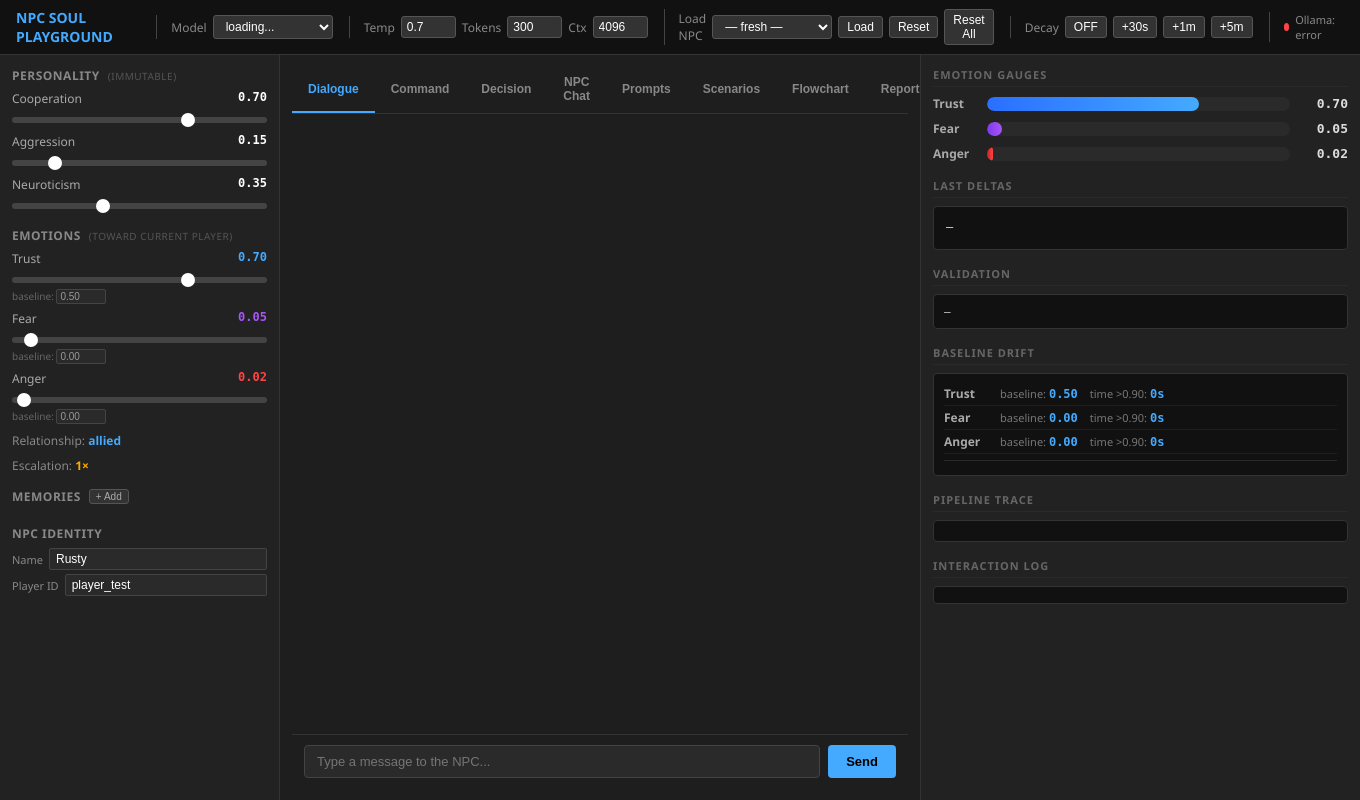
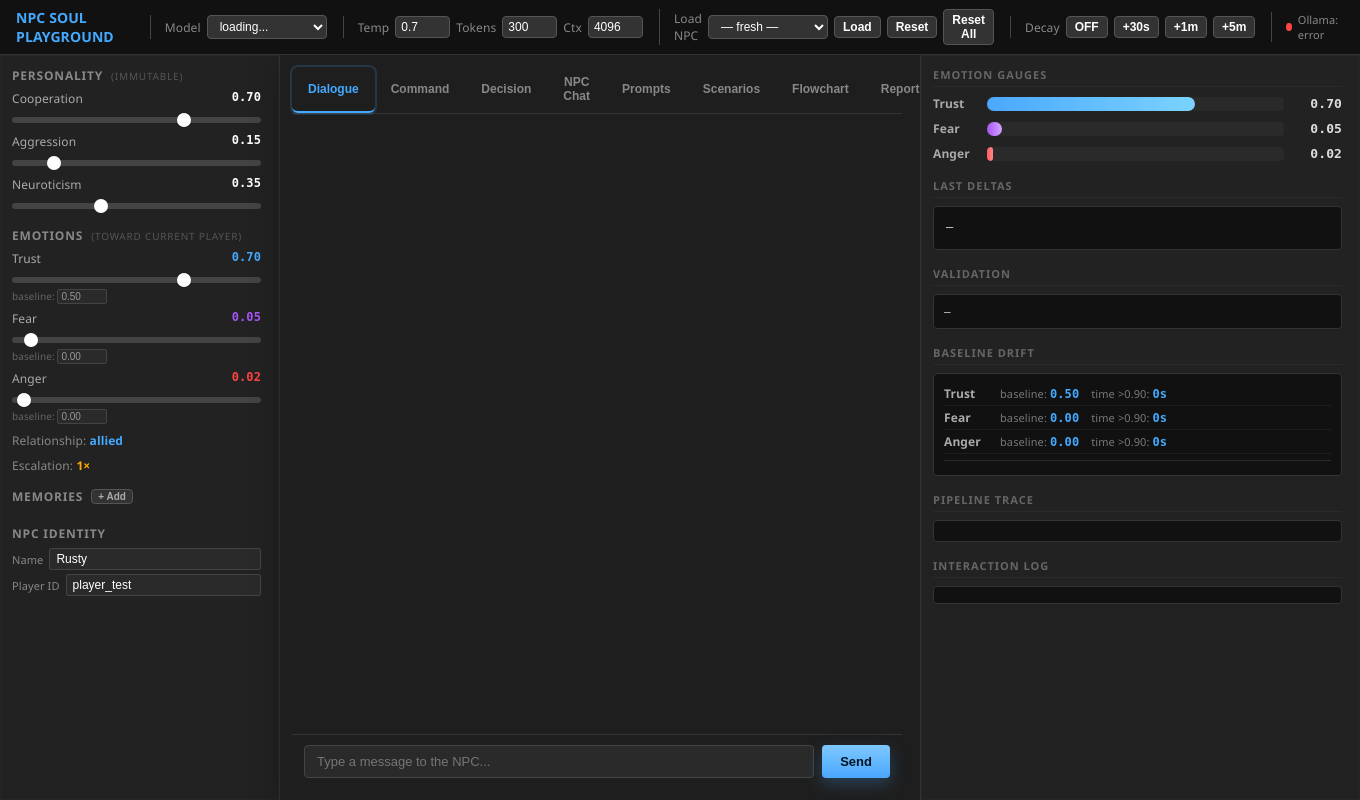
Before and after one commit to sockheadrps/medievalrobotgame, a FastAPI app: page /playground in a window 1360 px wide. Run offline with FastAPI, Linux system fonts and the light colour scheme; data that the repository does not hold is empty.

Commit message:
Impeccable polish for playground UI

```diff
--- a/auxserver/static/playground.css
+++ b/auxserver/static/playground.css
@@ -1410,3 +1410,97 @@ input[type="range"]::-webkit-slider-thumb {
 .fc-node[data-category="npc-npc"] .fc-node-icon { color: #c8f; }
 .fc-node[data-category="world"] .fc-node-icon { color: var(--red); }
 .fc-node[data-category="assert"] .fc-node-icon { color: #0ff; }
+
+/* ── Impeccable pass: normalize / bolder / colorize / delight / animate / polish ── */
+:root {
+  --radius-xs: 4px;
+  --radius-sm: 6px;
+  --radius-md: 10px;
+  --pad-xs: 4px;
+  --pad-sm: 8px;
+  --pad-md: 12px;
+  --pad-lg: 16px;
+  --glow: 0 0 0 2px rgba(74, 170, 255, 0.18);
+  --shadow-soft: 0 10px 30px rgba(0,0,0,0.25);
+}
+
+body { letter-spacing: 0.1px; }
+
+/* Tabs */
+.tabs button {
+  border-radius: var(--radius-sm);
+  font-weight: 600;
+  transition: transform 120ms ease, background 120ms ease, color 120ms ease;
+}
+.tabs button:hover { transform: translateY(-1px); }
+.tabs button.active { box-shadow: var(--glow); }
+
+/* Topbar controls */
+.topbar select, .topbar button, .topbar input[type="text"], .topbar input[type="number"] {
+  border-radius: var(--radius-xs);
+  transition: border-color 120ms ease, background 120ms ease, transform 120ms ease;
+}
+.topbar button:hover { transform: translateY(-1px); }
+.topbar button:active { transform: translateY(0); }
+
+/* Buttons */
+button, .small-btn {
+  border-radius: var(--radius-xs);
+  font-weight: 600;
+}
+#batchRunBtn, #sendBtn, #decideBtn, #npcChatBtn, #saveTestBtn, #compareBtn {
+  background: linear-gradient(180deg, #7ec7ff 0%, #4aa8ff 100%);
+  color: #001320;
+  box-shadow: 0 6px 16px rgba(74,170,255,0.25);
+}
+#batchRunBtn:hover, #sendBtn:hover, #decideBtn:hover, #npcChatBtn:hover, #saveTestBtn:hover, #compareBtn:hover {
+  filter: brightness(1.05);
+}
+
+/* Panels */
+.panel { scrollbar-gutter: stable; }
+.left-panel, .right-panel { box-shadow: inset 0 0 0 1px rgba(255,255,255,0.02); }
+.center-panel { box-shadow: var(--shadow-soft); }
+
+/* Headers */
+h3 { font-weight: 700; letter-spacing: 0.8px; }
+
+/* Cards */
+.preset-card, .report-item, .custom-scenario-item {
+  border-radius: var(--radius-sm);
+  transition: transform 120ms ease, border-color 120ms ease, background 120ms ease;
+}
+.preset-card:hover, .report-item:hover, .custom-scenario-item:hover {
+  transform: translateY(-1px);
+  border-color: #4aa8ff55;
+}
+
+/* Inputs */
+input[type="range"], input[type="number"], textarea, select {
+  transition: box-shadow 120ms ease, border-color 120ms ease;
+}
+input[type="range"]:focus, input[type="number"]:focus, textarea:focus, select:focus {
+  outline: none;
+  box-shadow: var(--glow);
+  border-color: #4aa8ff;
+}
+
+/* Gauge polish */
+.gauge-bar { border-radius: var(--radius-xs); overflow: hidden; }
+.gauge-fill.trust { background: linear-gradient(90deg, #4aa8ff, #7bd3ff); }
+.gauge-fill.fear { background: linear-gradient(90deg, #a855f7, #d4a5ff); }
+.gauge-fill.anger { background: linear-gradient(90deg, #ff5a5a, #ff8a8a); }
+
+/* Delight: subtle pulse on status */
+@keyframes statusPulse { 0% { box-shadow: 0 0 0 0 rgba(74,170,255,0.35);} 70% { box-shadow: 0 0 0 6px rgba(74,170,255,0);} 100% { box-shadow: 0 0 0 0 rgba(74,170,255,0);} }
+.status-dot.green { animation: statusPulse 2.2s ease-out infinite; }
+
+/* Reports charts */
+#reportChart, #compareChart { background: #151515; border: 1px solid #2a2a2a; border-radius: var(--radius-sm); padding: 6px; }
+
+/* Micro animations */
+.chat-msg, .trace-step, .delta-display { transition: background 150ms ease, transform 150ms ease; }
+.chat-msg:hover { transform: translateX(2px); }
+
+/* Focus visibility */
+button:focus-visible, a:focus-visible { outline: 2px solid #4aa8ff; outline-offset: 2px; }
```
